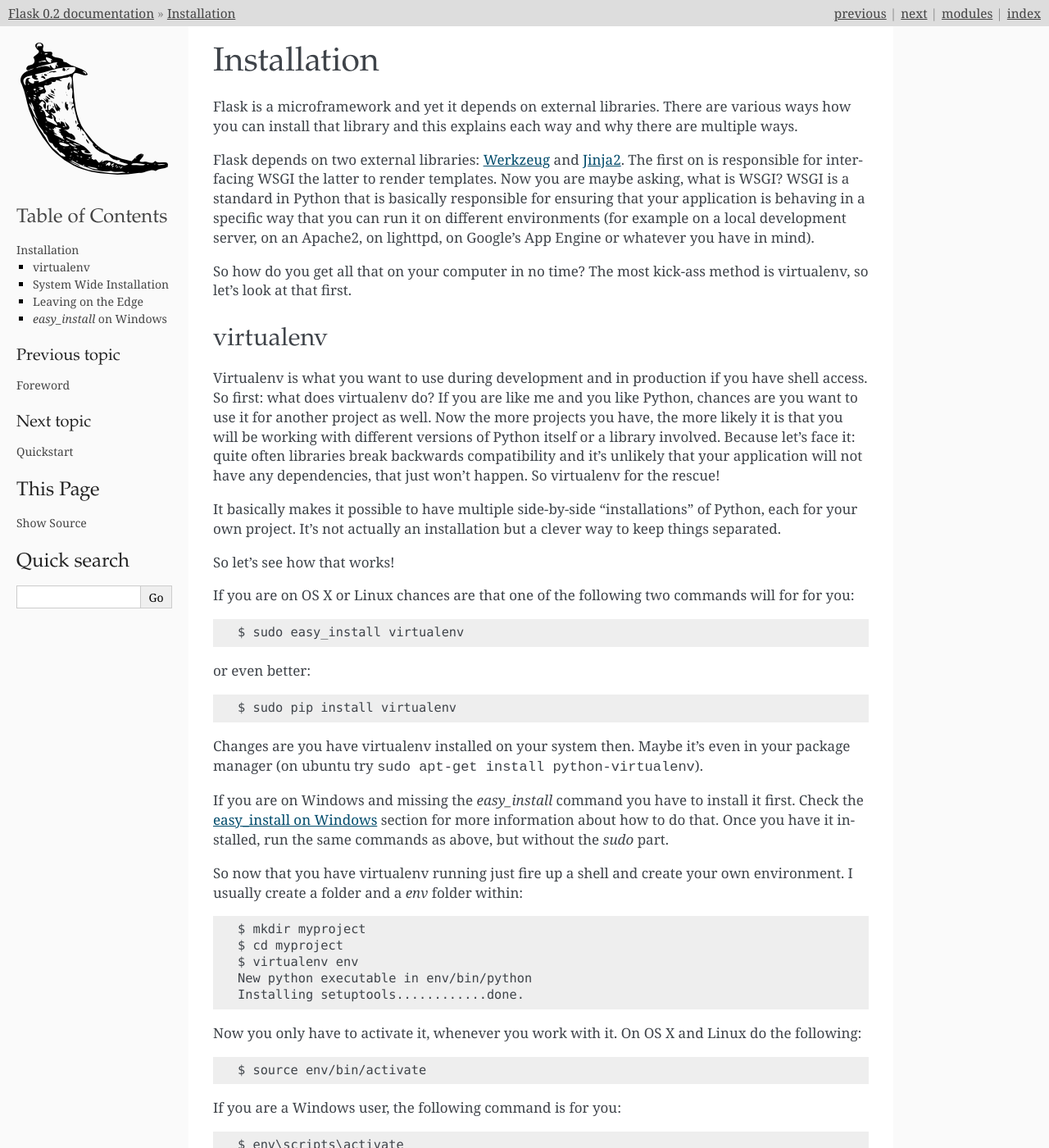
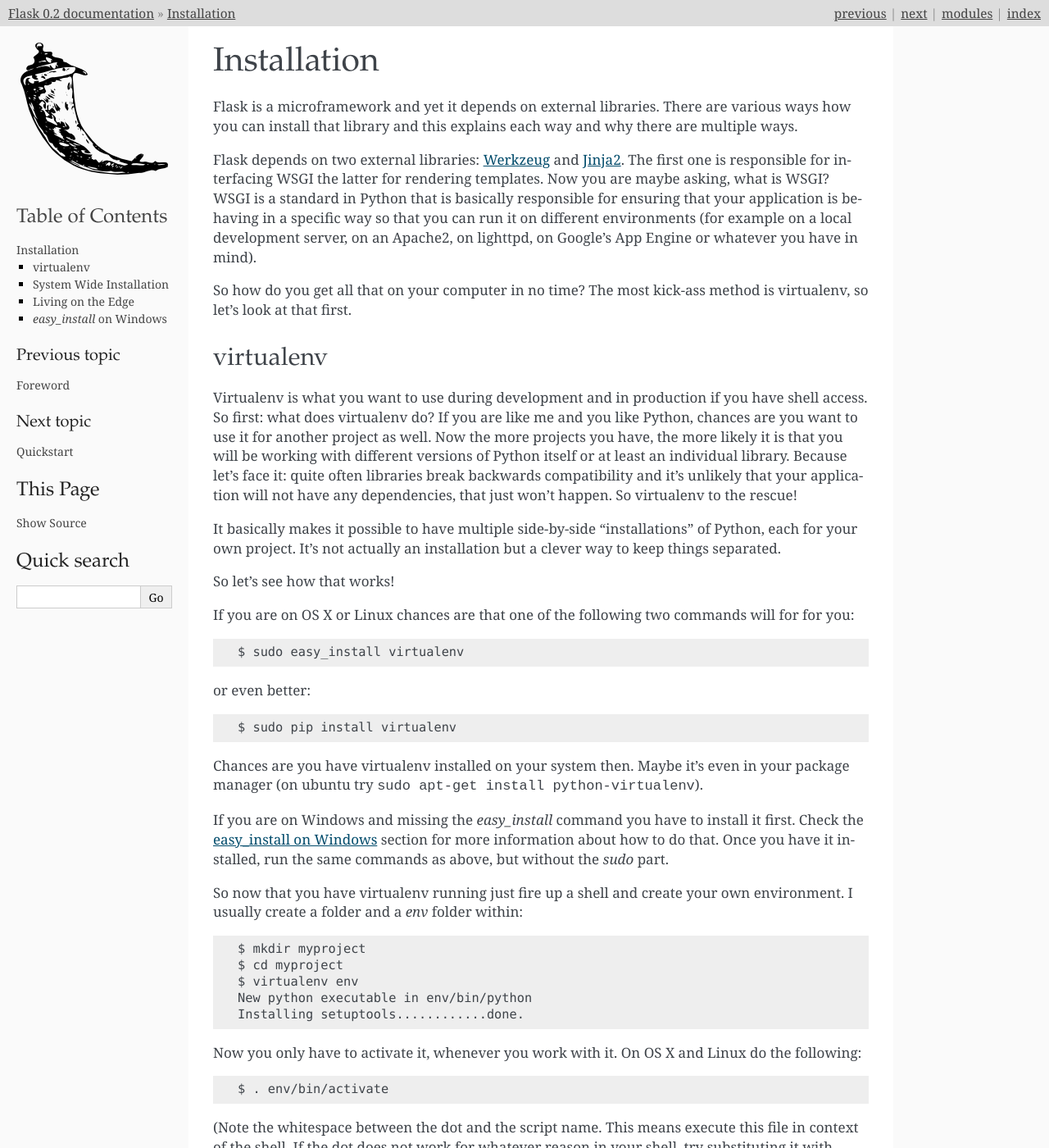
Before and after one commit to hrool/roby, a Sphinx documentation site: the page built from docs/installation.rst, in a window 1280 px wide and 1400 px high. Shown: the whole window at 82% size. Built offline with Sphinx 7.4.7, drawn with Linux system fonts in a browser that asks for light colours; some of the changed text lies outside the part shown.

```diff
--- a/docs/installation.rst
+++ b/docs/installation.rst
@@ -9,10 +9,10 @@ way and why there are multiple ways.
 
 Flask depends on two external libraries: `Werkzeug
 <http://werkzeug.pocoo.org/>`_ and `Jinja2 <http://jinja.pocoo.org/2/>`_.
-The first on is responsible for interfacing WSGI the latter to render
+The first one is responsible for interfacing WSGI the latter for rendering
 templates.  Now you are maybe asking, what is WSGI?  WSGI is a standard
 in Python that is basically responsible for ensuring that your application
-is behaving in a specific way that you can run it on different
+is behaving in a specific way so that you can run it on different
 environments (for example on a local development server, on an Apache2, on
 lighttpd, on Google's App Engine or whatever you have in mind).
 
@@ -26,10 +26,10 @@ Virtualenv is what you want to use during development and in production if
 you have shell access.  So first: what does virtualenv do?  If you are
 like me and you like Python, chances are you want to use it for another
 project as well.  Now the more projects you have, the more likely it is
-that you will be working with different versions of Python itself or a
-library involved.  Because let's face it: quite often libraries break
-backwards compatibility and it's unlikely that your application will
-not have any dependencies, that just won't happen.  So virtualenv for the
+that you will be working with different versions of Python itself or at
+least an individual library.  Because let's face it: quite often libraries
+break backwards compatibility and it's unlikely that your application will
+not have any dependencies, that just won't happen.  So virtualenv to the
 rescue!
 
 It basically makes it possible to have multiple side-by-side
@@ -47,7 +47,7 @@ or even better::
 
     $ sudo pip install virtualenv
 
-Changes are you have virtualenv installed on your system then.  Maybe it's
+Chances are you have virtualenv installed on your system then.  Maybe it's
 even in your package manager (on ubuntu try ``sudo apt-get install
 python-virtualenv``).
 
@@ -69,7 +69,11 @@ within::
 Now you only have to activate it, whenever you work with it.  On OS X and
 Linux do the following::
 
-    $ source env/bin/activate
+    $ . env/bin/activate
+
+(Note the whitespace between the dot and the script name.  This means
+execute this file in context of the shell.  If the dot does not work for
+whatever reason in your shell, try substituting it with ``source``)
 
 If you are a Windows user, the following command is for you::
 
@@ -97,8 +101,8 @@ This is possible as well, but I would not recommend it.  Just run
 (Run it in an Admin shell on Windows systems and without the `sudo`).
 
 
-Leaving on the Edge
--------------------
+Living on the Edge
+------------------
 
 You want to work with the latest version of Flask, there are two ways: you
 can either let `easy_install` pull in the development version or tell it
@@ -111,7 +115,7 @@ Get the git checkout in a new virtualenv and run in develop mode::
     Initialized empty Git repository in ~/dev/flask/.git/
     $ cd flask
     $ virtualenv env
-    $ source env/bin/activate
+    $ . env/bin/activate
     New python executable in env/bin/python
     Installing setuptools............done.
     $ python setup.py develop
@@ -127,7 +131,7 @@ To just get the development version without git, do this instead::
     $ mkdir flask
     $ cd flask
     $ virtualenv env
-    $ source env/bin/activate
+    $ . env/bin/activate
     New python executable in env/bin/python
     Installing setuptools............done.
     $ easy_install Flask==dev
@@ -148,7 +152,7 @@ Once you have done that it's important to add the `easy_install` command
 and other Python scripts to the path.  To do that you have to add the
 Python installation's Script folder to the `PATH` variable.
 
-To do that, click right on your "Computer" desktop icon and click
+To do that, right-click on your "Computer" desktop icon and click
 "Properties".  On Windows Vista and Windows 7 then click on "Advanced System
 settings", on Windows XP click on the "Advanced" tab instead.  Then click
 on the "Environment variables" button and double click on the "Path"
```
Also changed, not shown: other parts of docs/installation.rst (+1 -1 lines), 3 other files.
